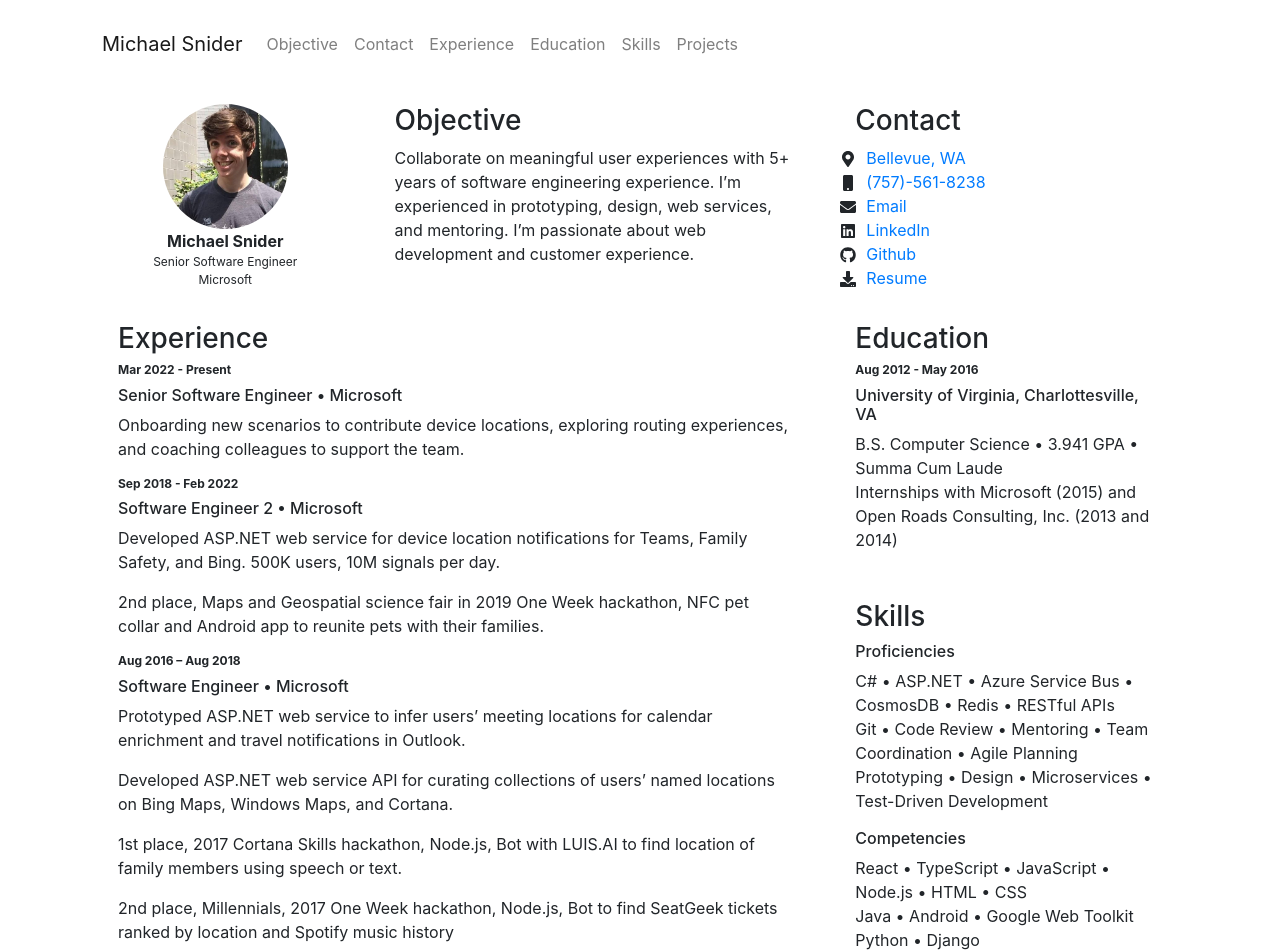
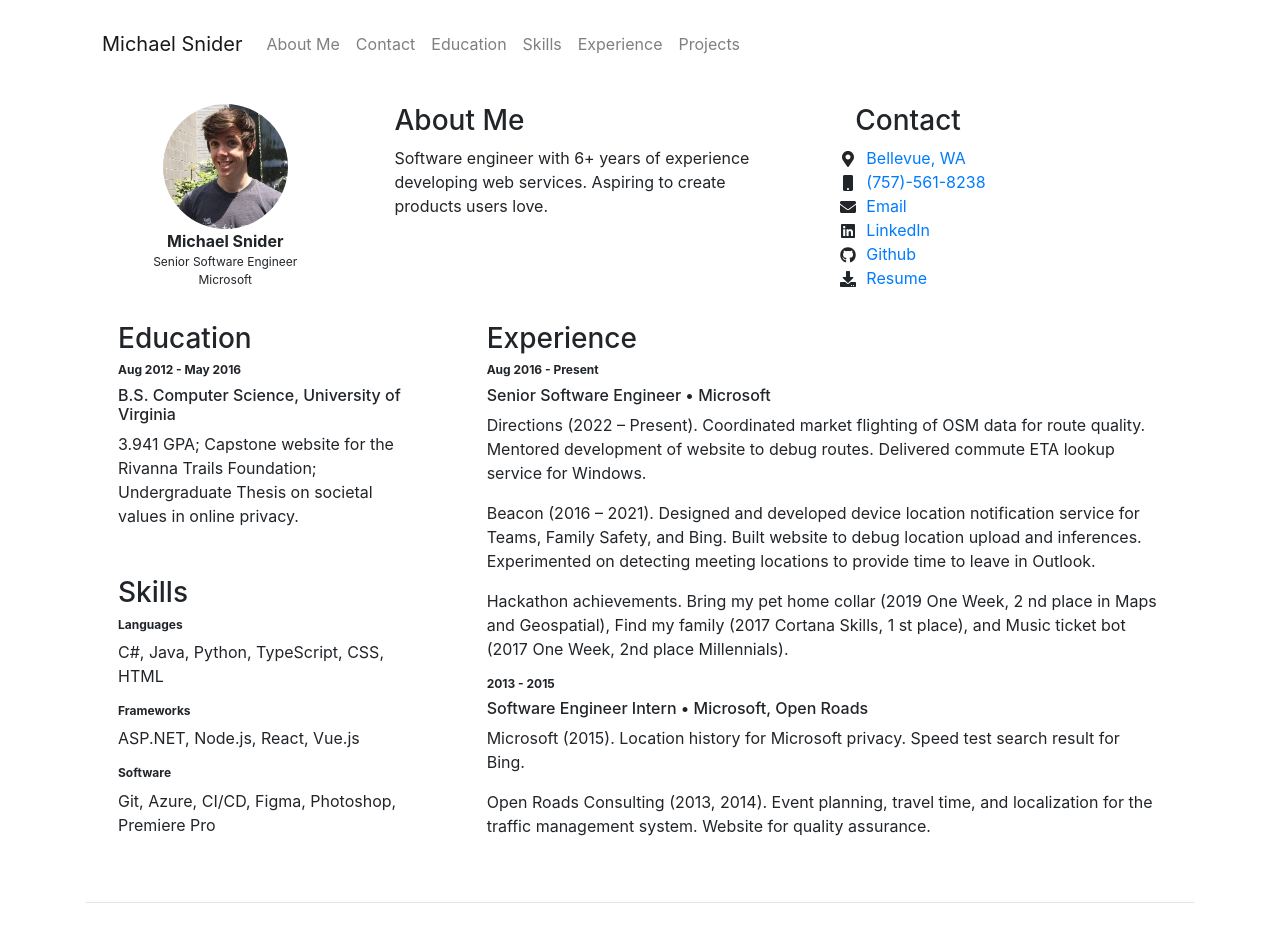
Before and after one commit to msilvprog7/msilvprog7.github.io, a React (Create React App) app: page / in a window 1280 px wide. Shown: the top 952 px of the page. Built offline with nearby package versions, Linux system fonts and the light colour scheme.

Commit message:
Update resume and content

```diff
--- a/package.json
+++ b/package.json
@@ -18,7 +18,7 @@
     "typescript": "^4.1.2"
   },
   "scripts": {
-    "start": "react-scripts start",
+    "start": "react-scripts --openssl-legacy-provider start",
     "build": "react-scripts build",
     "test": "react-scripts test",
     "eject": "react-scripts eject",
--- a/src/App.tsx
+++ b/src/App.tsx
@@ -29,15 +29,15 @@
   return (
     <Container className="p-3">
       <Navbar expand="lg">
-        <Navbar.Brand href="#objective">{Name}</Navbar.Brand>
+        <Navbar.Brand href="#about-me">{Name}</Navbar.Brand>
         <Navbar.Toggle aria-controls="basic-navbar-nav" />
         <Navbar.Collapse id="basic-navbar-nav">
           <Nav className="mr-auto">
-            <Nav.Link href="#objective">Objective</Nav.Link>
+            <Nav.Link href="#about-me">About Me</Nav.Link>
             <Nav.Link href="#contact">Contact</Nav.Link>
-            <Nav.Link href="#experience">Experience</Nav.Link>
             <Nav.Link href="#education">Education</Nav.Link>
             <Nav.Link href="#skills">Skills</Nav.Link>
+            <Nav.Link href="#experience">Experience</Nav.Link>
             <Nav.Link href="#projects">Projects</Nav.Link>
           </Nav>
         </Navbar.Collapse>
@@ -53,12 +53,10 @@
             />
           </Col>
           <Col md={5}>
-            <Heading id="objective" heading="Objective">
+            <Heading id="about-me" heading="About Me">
               <Heading.Body>
-                Collaborate on meaningful user experiences with 5+ years of
-                software engineering experience. I’m experienced in prototyping,
-                design, web services, and mentoring. I’m passionate about web
-                development and customer experience.
+                Software engineer with 6+ years of experience developing web
+                services. Aspiring to create products users love.
               </Heading.Body>
             </Heading>
           </Col>
@@ -112,83 +110,65 @@
           </Col>
         </Row>
         <Row>
+          <Col md={4}>
+            <Heading id="education" heading="Education">
+              <Heading.Subtitle>Aug 2012 - May 2016</Heading.Subtitle>
+              <Heading.Title>
+                B.S. Computer Science, University of Virginia
+              </Heading.Title>
+              <Heading.Body>
+                3.941 GPA; Capstone website for the Rivanna Trails Foundation;
+                Undergraduate Thesis on societal values in online privacy.
+              </Heading.Body>
+            </Heading>
+            <Heading id="skills" heading="Skills">
+              <Heading.Subtitle>Languages</Heading.Subtitle>
+              <Heading.Body>
+                C#, Java, Python, TypeScript, CSS, HTML
+              </Heading.Body>
+              <Heading.Subtitle>Frameworks</Heading.Subtitle>
+              <Heading.Body>ASP.NET, Node.js, React, Vue.js</Heading.Body>
+              <Heading.Subtitle>Software</Heading.Subtitle>
+              <Heading.Body>
+                Git, Azure, CI/CD, Figma, Photoshop, Premiere Pro
+              </Heading.Body>
+            </Heading>
+          </Col>
           <Col md={8}>
             <Heading id="experience" heading="Experience">
-              <Heading.Subtitle>Mar 2022 - Present</Heading.Subtitle>
+              <Heading.Subtitle>Aug 2016 - Present</Heading.Subtitle>
               <Heading.Title>
                 Senior Software Engineer • Microsoft
               </Heading.Title>
               <Heading.Body>
-                Onboarding new scenarios to contribute device locations,
-                exploring routing experiences, and coaching colleagues to
-                support the team.
-              </Heading.Body>
-              <Heading.Subtitle>Sep 2018 - Feb 2022</Heading.Subtitle>
-              <Heading.Title>Software Engineer 2 • Microsoft</Heading.Title>
-              <Heading.Body>
-                Developed ASP.NET web service for device location notifications
-                for Teams, Family Safety, and Bing. 500K users, 10M signals per
-                day.
+                Directions (2022 – Present). Coordinated market flighting of OSM
+                data for route quality. Mentored development of website to debug
+                routes. Delivered commute ETA lookup service for Windows.
               </Heading.Body>
               <Heading.Body>
-                2nd place, Maps and Geospatial science fair in 2019 One Week
-                hackathon, NFC pet collar and Android app to reunite pets with
-                their families.
-              </Heading.Body>
-              <Heading.Subtitle>Aug 2016 – Aug 2018</Heading.Subtitle>
-              <Heading.Title>Software Engineer • Microsoft</Heading.Title>
-              <Heading.Body>
-                Prototyped ASP.NET web service to infer users’ meeting locations
-                for calendar enrichment and travel notifications in Outlook.
+                Beacon (2016 – 2021). Designed and developed device location
+                notification service for Teams, Family Safety, and Bing. Built
+                website to debug location upload and inferences. Experimented on
+                detecting meeting locations to provide time to leave in Outlook.
               </Heading.Body>
               <Heading.Body>
-                Developed ASP.NET web service API for curating collections of
-                users’ named locations on Bing Maps, Windows Maps, and Cortana.
+                Hackathon achievements. Bring my pet home collar (2019 One Week,
+                2 nd place in Maps and Geospatial), Find my family (2017 Cortana
+                Skills, 1 st place), and Music ticket bot (2017 One Week, 2nd
+                place Millennials).
+              </Heading.Body>
+              <Heading.Subtitle>2013 - 2015</Heading.Subtitle>
+              <Heading.Title>
+                Software Engineer Intern • Microsoft, Open Roads
+              </Heading.Title>
+              <Heading.Body>
+                Microsoft (2015). Location history for Microsoft privacy. Speed
+                test search result for Bing.
               </Heading.Body>
               <Heading.Body>
-                1st place, 2017 Cortana Skills hackathon, Node.js, Bot with
-                LUIS.AI to find location of family members using speech or text.
-              </Heading.Body>
-              <Heading.Body>
-                2nd place, Millennials, 2017 One Week hackathon, Node.js, Bot to
-                find SeatGeek tickets ranked by location and Spotify music
-                history
-              </Heading.Body>
-            </Heading>
-          </Col>
-          <Col md={4}>
-            <Heading id="education" heading="Education">
-              <Heading.Subtitle>Aug 2012 - May 2016</Heading.Subtitle>
-              <Heading.Title>
-                University of Virginia, Charlottesville, VA
-              </Heading.Title>
-              <Heading.Body>
-                B.S. Computer Science • 3.941 GPA • Summa Cum Laude
-                <br />
-                Internships with Microsoft (2015) and Open Roads Consulting,
-                Inc. (2013 and 2014)
-              </Heading.Body>
-            </Heading>
-            <Heading id="skills" heading="Skills">
-              <Heading.Title>Proficiencies</Heading.Title>
-              <Heading.Body>
-                C# • ASP.NET • Azure Service Bus • CosmosDB • Redis • RESTful
-                APIs
-                <br />
-                Git • Code Review • Mentoring • Team Coordination • Agile
-                Planning
-                <br />
-                Prototyping • Design • Microservices • Test-Driven Development
-                <br />
-              </Heading.Body>
-              <Heading.Title>Competencies</Heading.Title>
-              <Heading.Body>
-                React • TypeScript • JavaScript • Node.js • HTML • CSS
-                <br />
-                Java • Android • Google Web Toolkit
-                <br />
-                Python • Django
-                <br />
+                Open Roads Consulting (2013, 2014). Event planning, travel time,
+                and localization for the traffic management system. Website for
+                quality assurance.
               </Heading.Body>
             </Heading>
           </Col>
```
Also changed, not shown: 1 other file (tests, documents, lock files or other folders).
